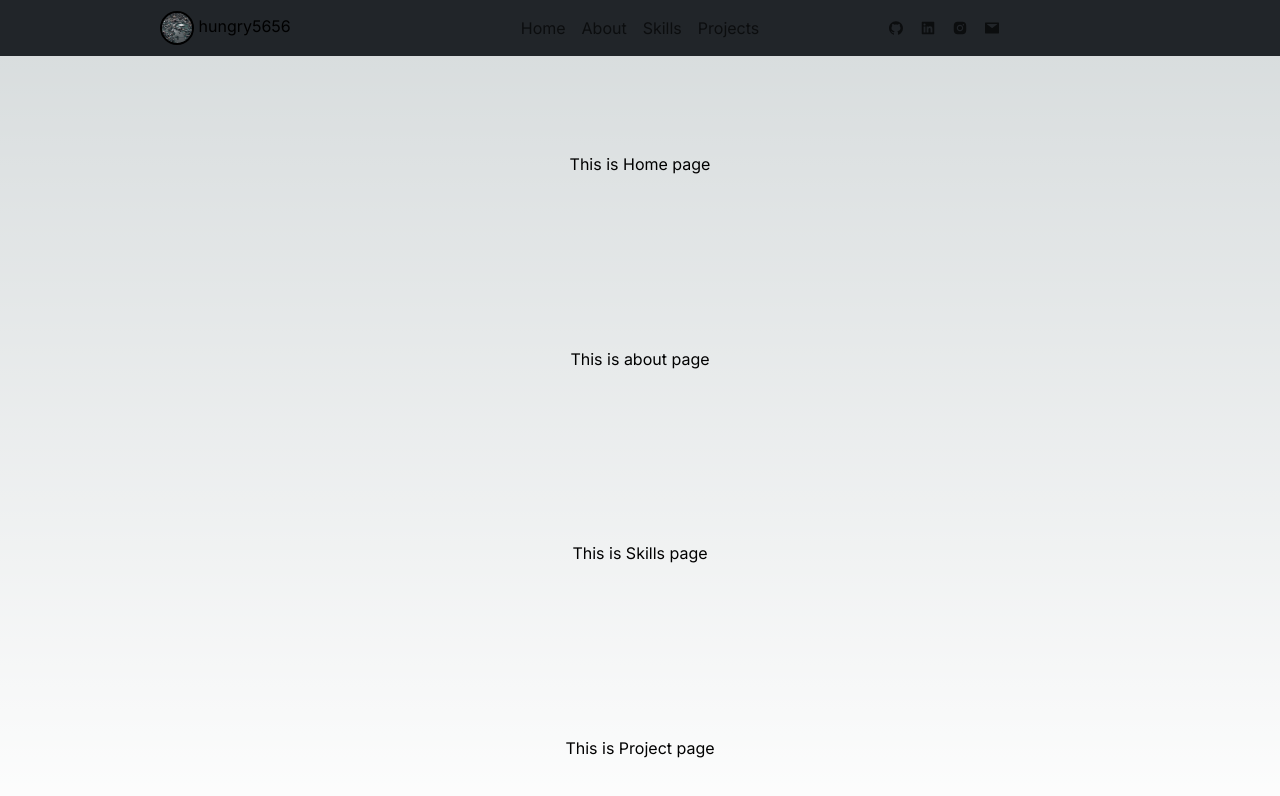
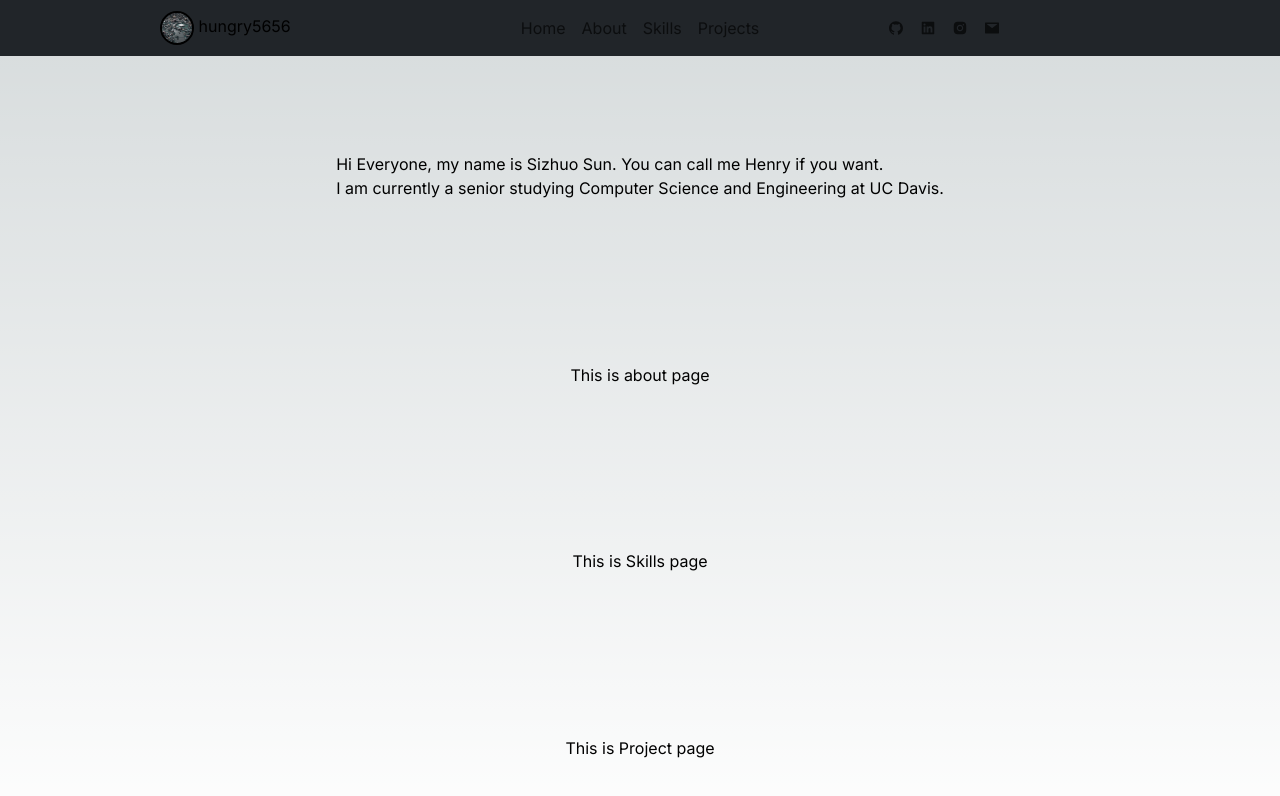
Before and after one commit to hungry5656/hungry5656.github.io, a Next.js app: page / in a window 1280 px wide. Shown: the top 796 px of the page. Built offline with nearby package versions, Linux system fonts and the light colour scheme.

Commit message:
update home section

```diff
--- /dev/null
+++ b/src/components/MyHeroPage.jsx
@@ -0,0 +1,12 @@
+
+
+export function MyHeroPage(){
+    return (
+        <div>
+            <p>
+                Hi Everyone, my name is <>Sizhuo Sun</>. You can call me <>Henry</> if you want. <br />
+                I am currently a senior studying Computer Science and Engineering at UC Davis.
+            </p>
+        </div>
+    )
+}
--- a/src/components/index.js
+++ b/src/components/index.js
@@ -3,3 +3,4 @@ export {MyMenu} from "./MyMenu"
 export {MyContact} from "./MyContact"
 export {MyNamespace} from "./MyNamespace"
 export {MyHeader} from "./MyHeader"
+export {MyHeroPage} from "./MyHeroPage"
--- a/src/sections/home/index.jsx
+++ b/src/sections/home/index.jsx
@@ -4,11 +4,10 @@
 // import { LazyMotion, domAnimation, useInView } from "framer-motion";
 // import { HeadingDivider } from "components";
 // import { TimeLine } from "./TimeLine";
+import {MyHeroPage} from "../../components"
 
 export function HomeSection() {
     return (
-        <div>
-            This is Home page
-        </div>
+        <MyHeroPage />
     );
 }
```
